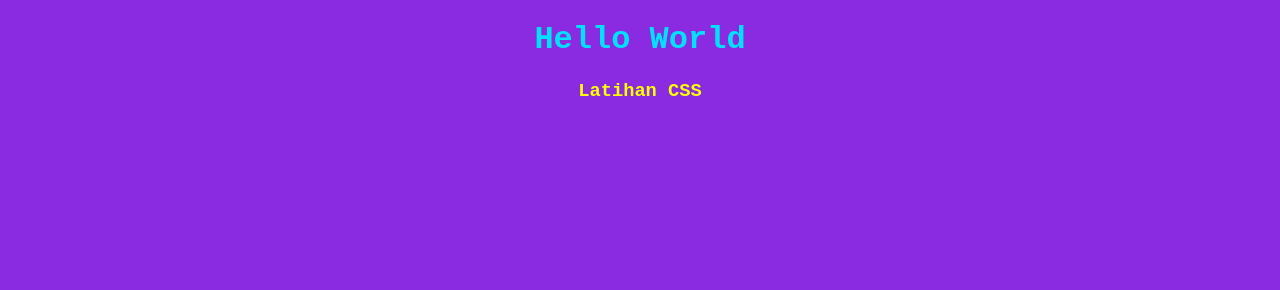
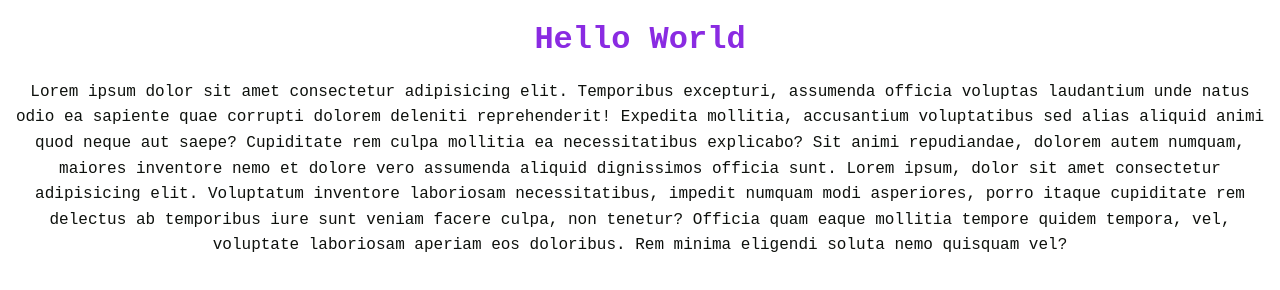
Before and after one commit to MAsfaDevano72/latihan-css, a plain HTML site: page index.html in a window 1280 px wide. Drawn offline with Linux system fonts and the light colour scheme.

Commit message:
Latihan CSS embed

```diff
--- a/index.html
+++ b/index.html
@@ -8,14 +8,14 @@
     <style>
         body {
             font-family: 'Courier New', Courier, monospace;
-            background-color: blueviolet;
         }
         h1 {
-            color: #00e1ff;
+            color: blueviolet;
             text-align: center;
         }
-        h3 {
-            color: yellow;
+        p {
+            line-height: 1.6em;
+            color: rgb(14, 17, 13);
             text-align: center;
         }
 
@@ -24,6 +24,10 @@
 </head>
 <body>
     <h1>Hello World</h1>
-    <h3>Latihan CSS</h3>
+    <p>
+        Lorem ipsum dolor sit amet consectetur adipisicing elit. Temporibus excepturi, assumenda officia voluptas laudantium unde natus odio ea sapiente quae corrupti dolorem deleniti reprehenderit! Expedita mollitia, accusantium voluptatibus sed alias aliquid animi quod neque aut saepe? Cupiditate rem culpa mollitia ea necessitatibus explicabo? Sit animi repudiandae, dolorem autem numquam, maiores inventore nemo et dolore vero assumenda aliquid dignissimos officia sunt.
+
+        Lorem ipsum, dolor sit amet consectetur adipisicing elit. Voluptatum inventore laboriosam necessitatibus, impedit numquam modi asperiores, porro itaque cupiditate rem delectus ab temporibus iure sunt veniam facere culpa, non tenetur? Officia quam eaque mollitia tempore quidem tempora, vel, voluptate laboriosam aperiam eos doloribus. Rem minima eligendi soluta nemo quisquam vel?
+    </p>
 </body>
 </html>
```
